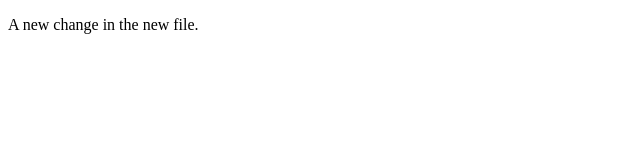
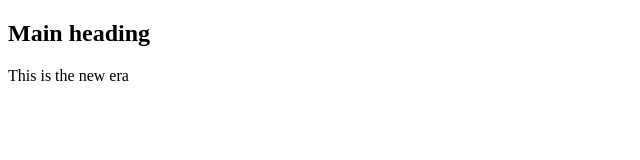
Before and after one commit to ngcodin/test_Bootcamp, a plain HTML site: page index2.html in a window 1280 px wide. Shown: the whole page, without its empty margins (0-640 px from the left). Drawn offline with Linux system fonts and the light colour scheme.

```diff
--- a/index2.html
+++ b/index2.html
@@ -6,6 +6,7 @@
     <title>Full stack decvelopment</title>
 </head>
 <body>
-    <p>A new change in the new file.</p>
+    <h2>Main heading</h2>
+    <p>This is the new era</p>
 </body>
 </html>
```
